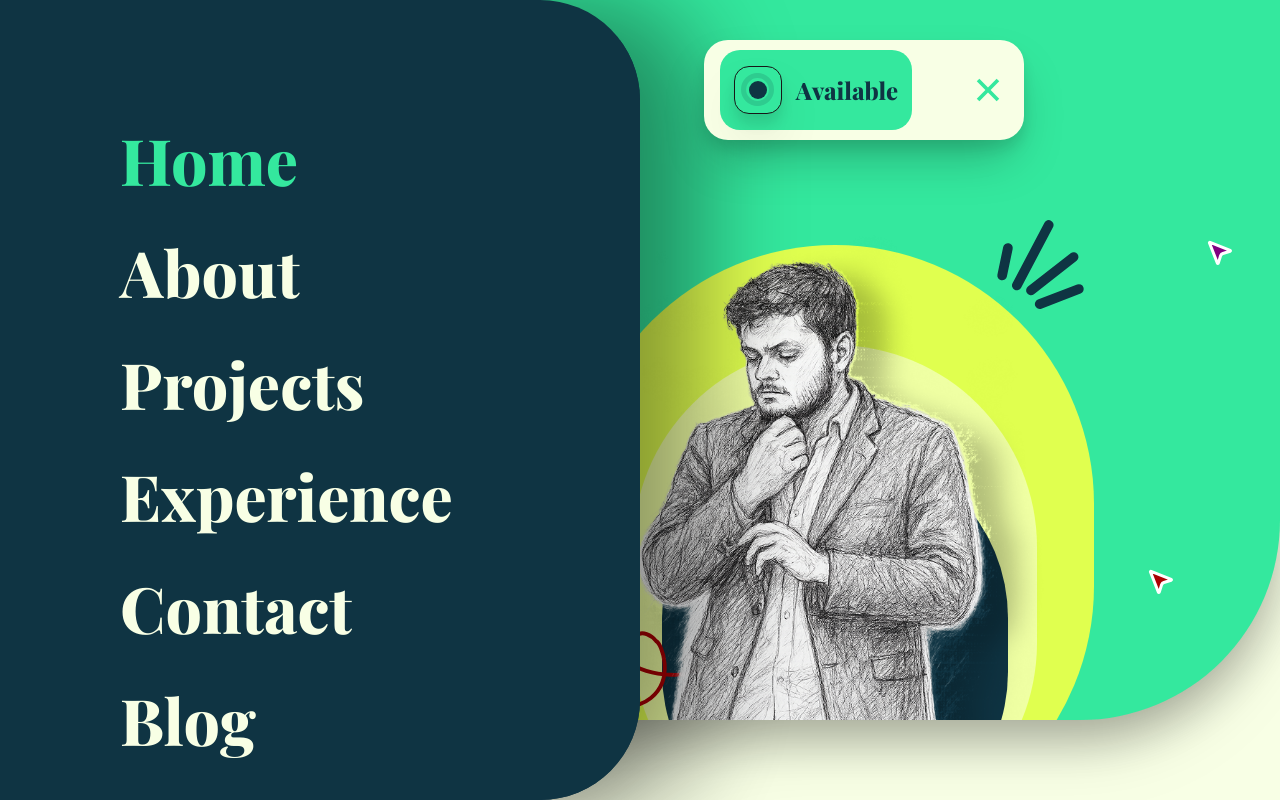
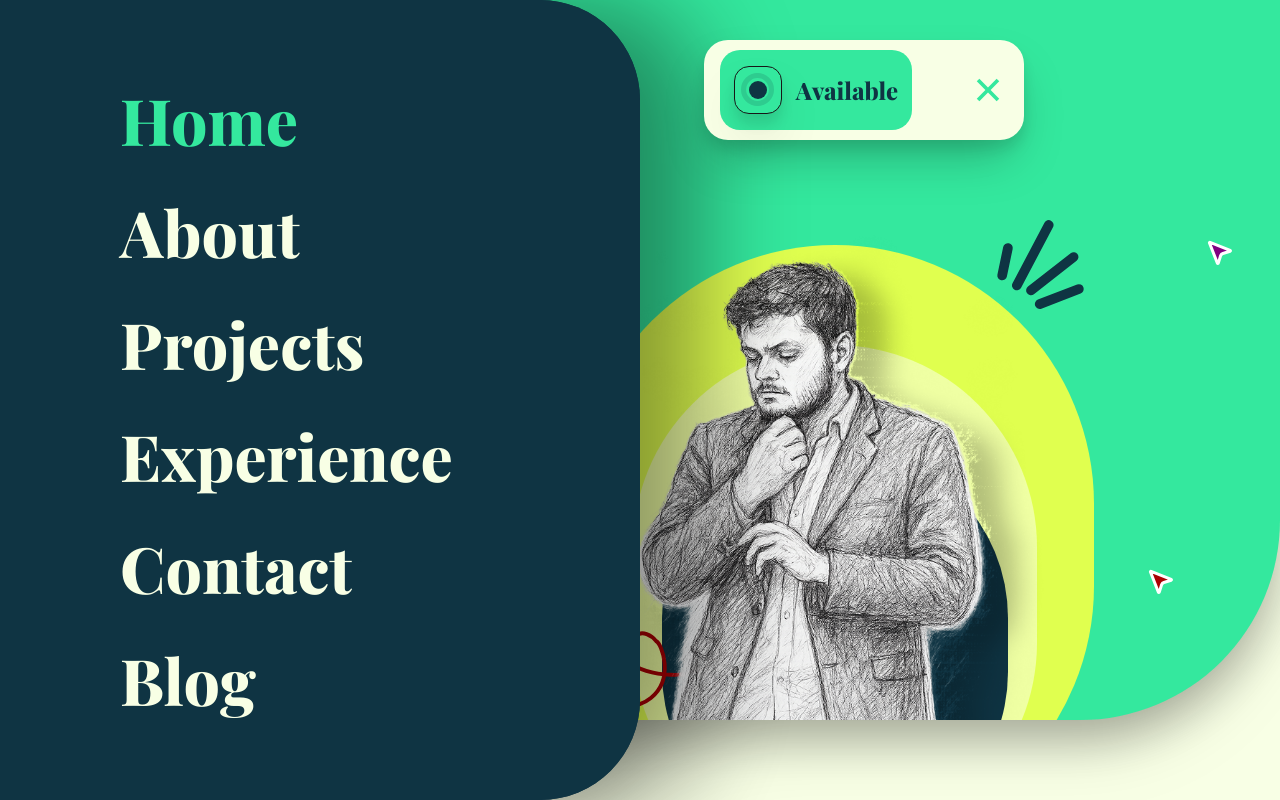
Before and after one commit to JimmyDudhwala/jimmy, a Next.js app: page / in a window 1280 px wide. Both pictures are taken after a click on the element 988 px from the left and 90 px from the top of the page. Built offline with nearby package versions, Linux system fonts and the light colour scheme; a web font is replaced by a local one.

Commit message:
Update Sidebar component to adjust margin for improved layout on medium screens

```diff
--- a/src/app/components/Sidebar.tsx
+++ b/src/app/components/Sidebar.tsx
@@ -38,7 +38,7 @@ const Sidebar: React.FC<SidebarProps> = ({ isOpen }) => {
             exit={{ x: -2000, borderTopRightRadius: "350px", borderBottomRightRadius: "350px" }}
             className={`h-screen z-90  lg:w-[50%] w-[98%] bg-[#0F3443] absolute top-0 left-0 shadow-[60px_0_100px_rgba(0,0,0,0.4)] overflow-hidden`}
         >
-            <div className='h-full w-full mt-[40px] bg-[#0F3443] flex flex-col justify-center lg:items-start items-center'>
+            <div className='h-full w-full mt-[40px] md:mt-0 bg-[#0F3443] flex flex-col justify-center lg:items-start items-center'>
             {items.map((item) => (
                 <div
                 key={item.id}
```
